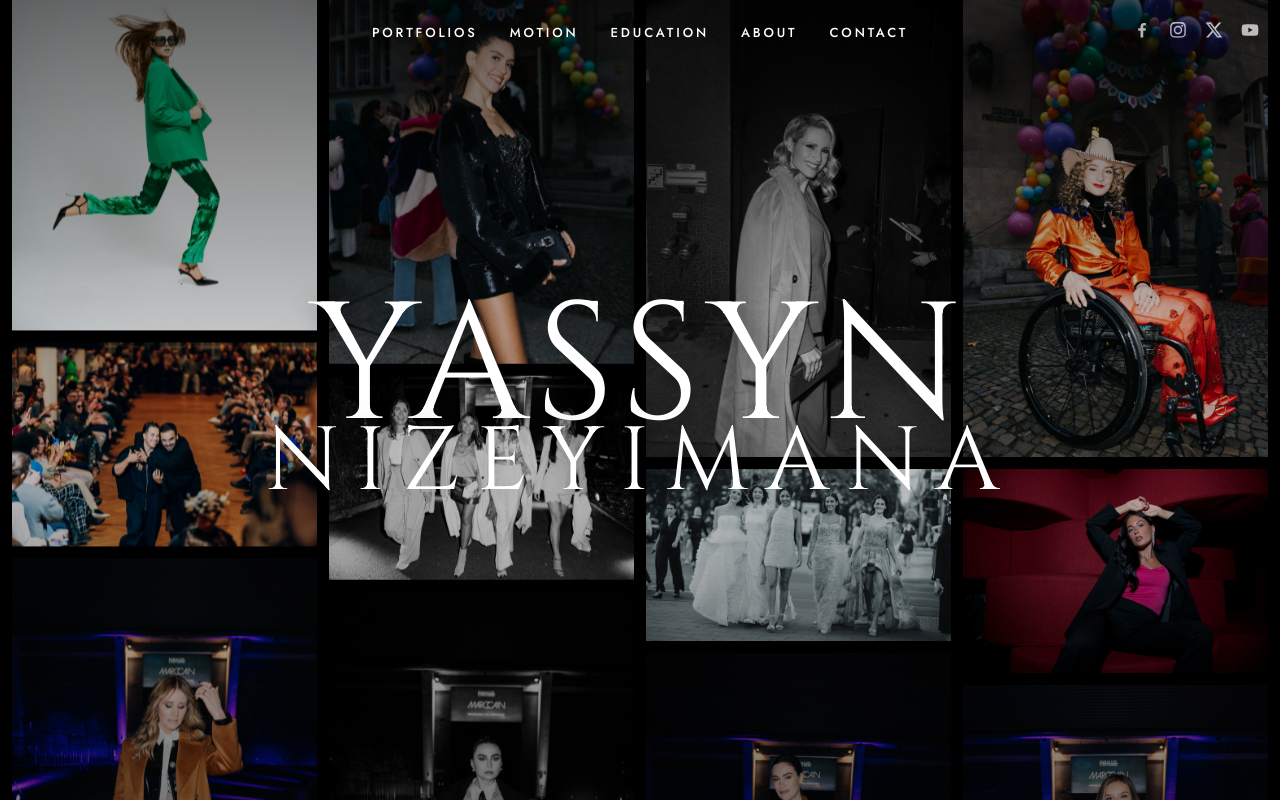
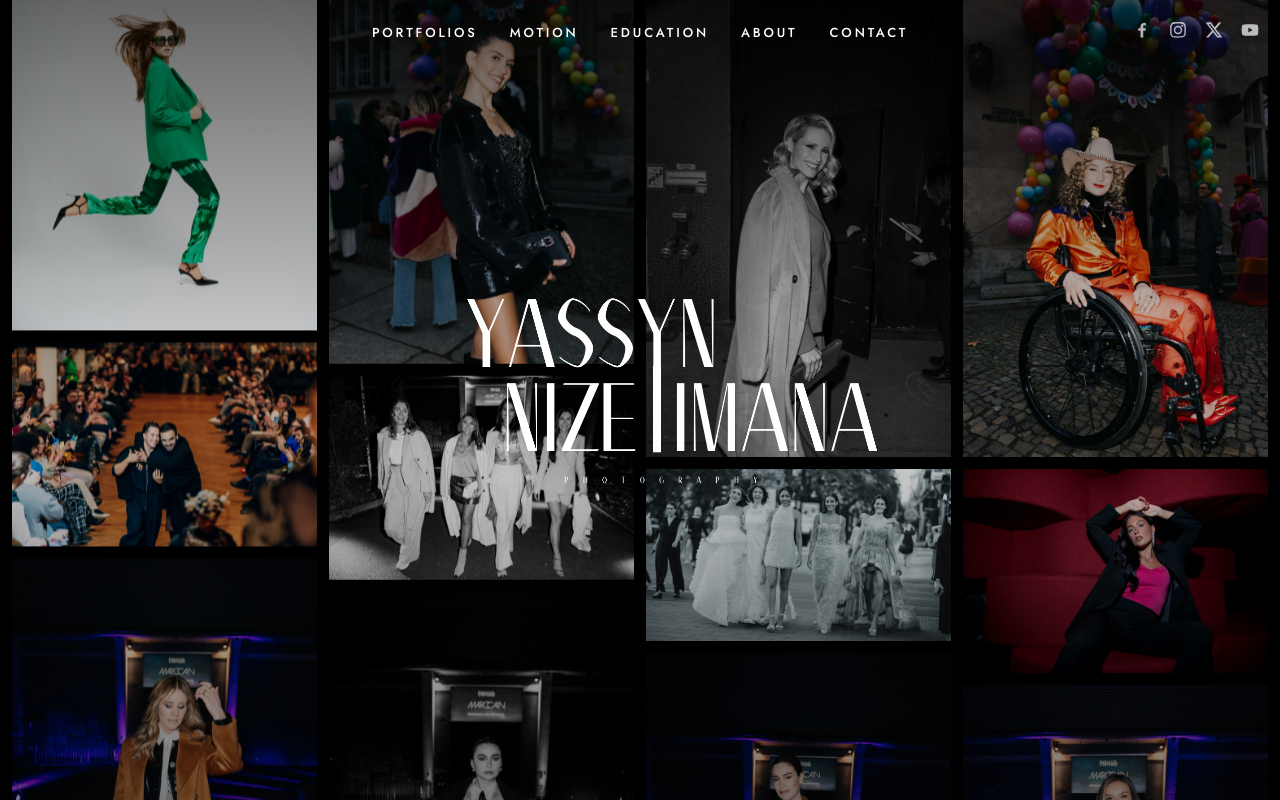
Before and after one commit to adussyn/My-website, a Next.js app: page / in a window 1280 px wide. Built offline with nearby package versions, Linux system fonts and the light colour scheme.

Commit message:
Replace homepage logotype text with Yassyn logo image
Co-Authored-By: Claude Sonnet 5 <noreply@anthropic.com>

```diff
--- a/src/app/page.tsx
+++ b/src/app/page.tsx
@@ -116,14 +116,14 @@ export default function Home() {
 
       {/* Centered logotype */}
       <div className="pointer-events-none absolute inset-0 z-10 flex items-center justify-center px-4">
-        <h1 className="text-center font-[family-name:var(--font-display)] font-normal leading-[0.82] text-white [text-shadow:0_2px_30px_rgba(0,0,0,0.45)]">
-          <span className="block text-[clamp(3.5rem,13vw,11rem)] tracking-[0.04em]">
-            YASSYN
-          </span>
-          <span className="mt-[-0.12em] block text-[clamp(1.9rem,7vw,6rem)] tracking-[0.18em]">
-            NIZEYIMANA
-          </span>
-        </h1>
+        <Image
+          src="/yassyn-logo.png"
+          alt="Yassyn Nizeyimana Photography"
+          width={1080}
+          height={1080}
+          priority
+          className="w-[clamp(16rem,55vw,34rem)] [filter:drop-shadow(0_2px_30px_rgba(0,0,0,0.45))]"
+        />
       </div>
     </div>
   );
```
Also changed, not shown: public/yassyn-logo.png (added), 1 other file (tests, documents, lock files or other folders).
